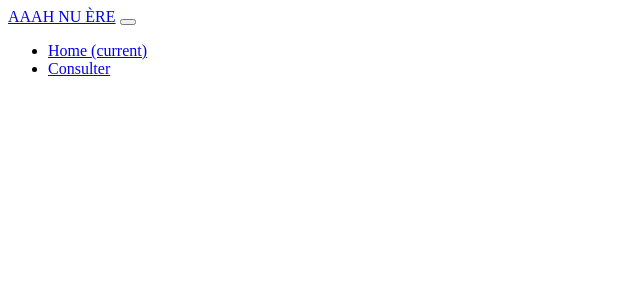
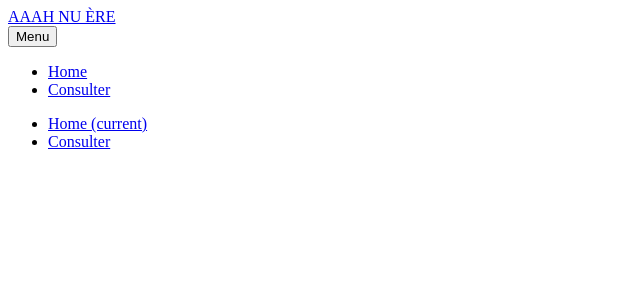
Before and after one commit to ismaelkone1/webDirectory_project, a PHP site: template webDirectory.core/webDirectory.server/src/app/views/header/navbar.twig in a window 1280 px wide. Shown: the top 300 px of the page, without its empty margins (0-640 px from the left). Run offline with PHP 8.4, Linux system fonts and the light colour scheme; the template is opened without the code that fills it, so the values that code supplies are empty; some libraries are stand-ins or nearby versions.

Commit message:
Lien avec routes Slim

```diff
--- a/webDirectory.core/webDirectory.server/src/app/views/header/navbar.twig
+++ b/webDirectory.core/webDirectory.server/src/app/views/header/navbar.twig
@@ -1,18 +1,24 @@
 <nav class="navbar navbar-expand-lg bg-primary" data-bs-theme="dark">
   <div class="container-fluid">
     <a class="navbar-brand" href="#">AAAH NU ÈRE</a>
-    <button class="navbar-toggler" type="button" data-bs-toggle="collapse" data-bs-target="#navbarColor01" aria-controls="navbarColor01" aria-expanded="false" aria-label="Toggle navigation">
-      <span class="navbar-toggler-icon"></span>
-    </button>
+    <div class="navbar-toggler">
+      <button class="btn btn-primary dropdown-toggle" type="button" id="dropdownMenuButton" data-bs-toggle="dropdown" aria-expanded="false">
+        Menu
+      </button>
+      <ul class="dropdown-menu" aria-labelledby="dropdownMenuButton">
+        <li><a class="dropdown-item" href="{{url_for('home')}}">Home</a></li>
+        <li><a class="dropdown-item" href="{{url_for('entrees')}}">Consulter</a></li>
+      </ul>
+    </div>
     <div class="collapse navbar-collapse" id="navbarColor01">
       <ul class="navbar-nav me-auto">
         <li class="nav-item">
-          <a class="nav-link active" href="#">Home
+          <a class="nav-link active" href="{{url_for('home')}}">Home
             <span class="visually-hidden">(current)</span>
           </a>
         </li>
         <li class="nav-item">
-          <a class="nav-link" href="#">Consulter</a>
+          <a class="nav-link" href="{{url_for('entrees')}}">Consulter</a>
         </li>
       </ul>
     </div>
```
